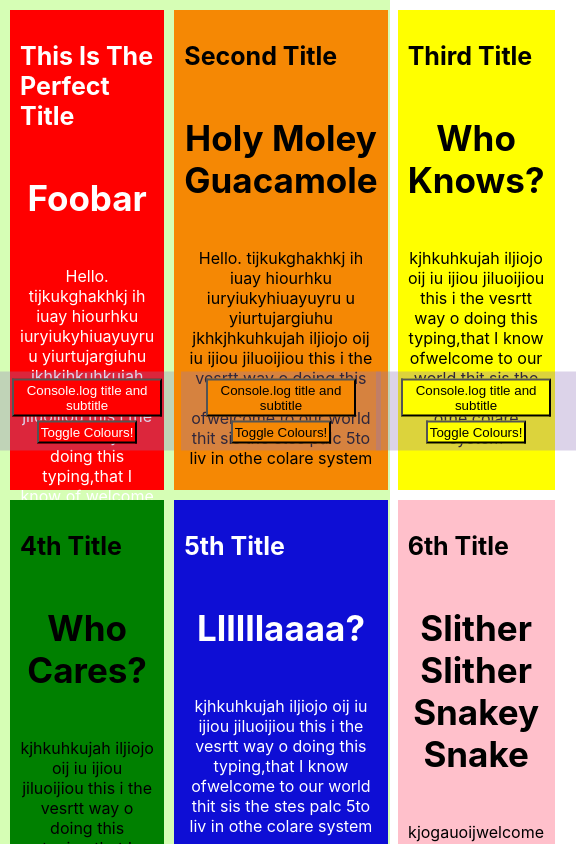
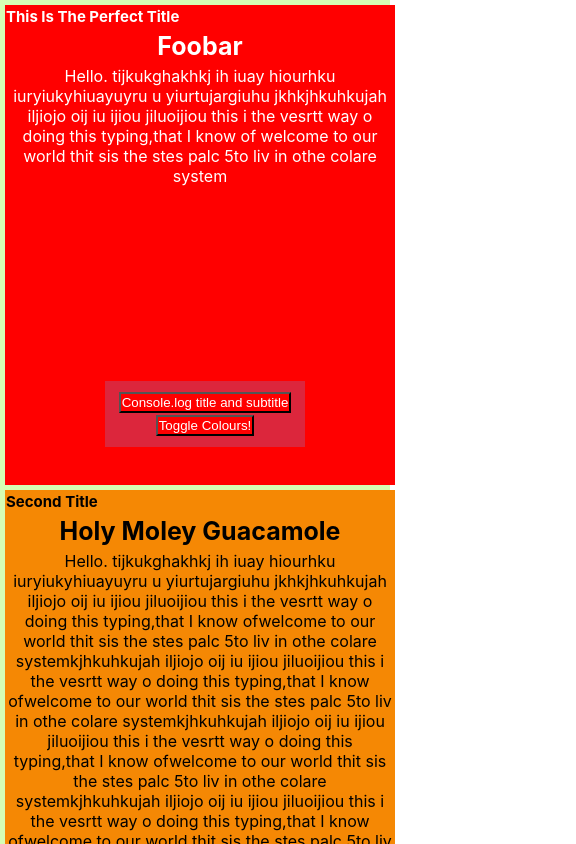
Before and after one commit to KerryCX/articles, a React (Create React App) app in the folder articles-app/: page / in a window 390 px wide. Shown: the top 844 px of the page, 576 px wide, since content can reach past the window. Built offline with nearby package versions, Linux system fonts and the light colour scheme.

Commit message:
made more mobile responsive. Would like to fit cells of grid to the content, stetch when more,

```diff
--- a/articles-app/src/components/Article.css
+++ b/articles-app/src/components/Article.css
@@ -2,29 +2,47 @@
     box-sizing: border-box;
 }
 
+.centre{
+    justify-content: center;
+    display: flex;
+}
 .article{
     padding: 10px;
     position: relative;
     height: 30rem;
 }
 
+.content-styling{
+    margin: 0 0 5px 0;
+    height: auto;
+}
+
+.button-container{
+    text-align: center;
+    width: 50%;
+    padding: 10px 5px 10px 5px;
+    background-color: rgba(148, 120, 186, 0.32);
+    margin: 0 auto 5px 0;
+    position: absolute;
+    bottom: 0;
+}
 
 .large-heading{
     font-size: 35px;
     text-transform: capitalize;
+    margin: 5px 0 5px 0;
 }
-.redBackground{
-    background-color: #FF0000;
-}
-
-
 
 .small-heading{
     font-size: 25px;
     text-transform: capitalize;
     text-align: left;
+    margin: 1px 0 1px 0;
 }
 
+.redBackground{
+    background-color: #FF0000;
+}
 
 .blue-bg{
     background-color: #0e0ed5;
@@ -86,21 +104,7 @@
     color: #000000;
 }
 
-.content-styling{
-    margin-bottom: 5px;
-}
 
-.button-container{
-    text-align: center;
-    width: 200px;
-    padding: 5px;
-    background-color: rgba(148, 120, 186, 0.32);
-    position: absolute;
-    bottom: 0;
-    left: 50%;
-    transform: translate(-50%, -50%);
-    margin: 0 auto;
-}
 
 *{
     box-sizing: border-box;
@@ -110,3 +114,44 @@
     padding: 2px;
     margin:2px 20px 2px 20px;
 }
+
+@media (max-width: 600px){
+    .button-container{
+        text-align: center;
+        width: 200px;
+        padding: 10px 1px 10px 1px;
+        background-color: rgba(148, 120, 186, 0.32);
+        position: absolute;
+        bottom: 0;
+        left: 50%;
+        transform: translate(-50%, -50%);
+        margin: 5px 5px;
+        height: auto;
+
+    }
+    .button-styling{
+        padding: 1px;
+        margin:1px 1px 1px 1px;
+    }
+    .article{
+        padding: 1px;
+        position: relative;
+        min-height: 30rem;
+        width: 100vw;
+    }
+
+    .small-heading{
+        font-size: 15px;
+        text-transform: capitalize;
+        text-align: left;
+    }
+
+    .large-heading{
+        font-size: 25px;
+        text-transform: capitalize;
+    }
+
+    .content-styling{
+        height: auto;
+    }
+}
--- a/articles-app/src/components/Articles.jsx
+++ b/articles-app/src/components/Articles.jsx
@@ -8,9 +8,12 @@ export const Article = (props) => {
 
     return(
         <article className={"article " + ((props.color || "blue") + articleStyle)}>
+            <section>
                 <h2 className={"small-heading"}>{props.title}</h2>
                 <h4 className={"large-heading"}>{props.subtitle}</h4>
                 <p className="content-styling">{props.content}</p>
+            </section>
+            <section className="centre">
                 <div className={"button-container"}>
                     <Button clickHandler={() => {
                         console.log(props.title + " " + props.subtitle)
@@ -26,6 +29,8 @@ export const Article = (props) => {
                         text={"Toggle Colours!"}
                     />
                 </div>
+            </section>
+
 
         </article>
     );
--- a/articles-app/src/components/ArticlesContainer.css
+++ b/articles-app/src/components/ArticlesContainer.css
@@ -11,6 +11,23 @@
     padding: 10px;
     column-gap: 10px;
     row-gap: 10px;
+    height: auto;
+}
 
-
+@media (max-width: 600px){
+    .container{
+        grid:
+        '. '
+        '. '
+        '. '
+        '. '
+        '. '
+        '. ';
+        padding: 5px;
+        column-gap: 5px;
+        row-gap: 5px;
+        width: 100vw;
+        height: auto;
+        justify-content: space-evenly;
+    }
 }
--- a/articles-app/src/components/ArticlesContainer.jsx
+++ b/articles-app/src/components/ArticlesContainer.jsx
@@ -20,8 +20,16 @@ export const ArticlesContainer = () => {
              content={"Hello. tijkukghakhkj ih iuay hiourhku iuryiukyhiuayuyru u yiurtujargiuhu jkh" +
              "kjhkuhkujah iljiojo  oij iu ijiou jiluoijiou  this i the vesrtt way o doing this typing," +
              "that I know of" +
+             "welcome to our world thit sis the stes palc 5to liv in othe colare system" +
+             "kjhkuhkujah iljiojo  oij iu ijiou jiluoijiou  this i the vesrtt way o doing this typing," +
+             "that I know of" +
+              "welcome to our world thit sis the stes palc 5to liv in othe colare system"+
+              "kjhkuhkujah iljiojo  oij iu ijiou jiluoijiou  this i the vesrtt way o doing this typing," +
+              "that I know of" +
+              "welcome to our world thit sis the stes palc 5to liv in othe colare system"+
+              "kjhkuhkujah iljiojo  oij iu ijiou jiluoijiou  this i the vesrtt way o doing this typing," +
+              "that I know of" +
               "welcome to our world thit sis the stes palc 5to liv in othe colare system"}
-
               />
                       <Article
                           color={"yellow"}
```
Lines whose indentation alone changed are shown as unchanged.
